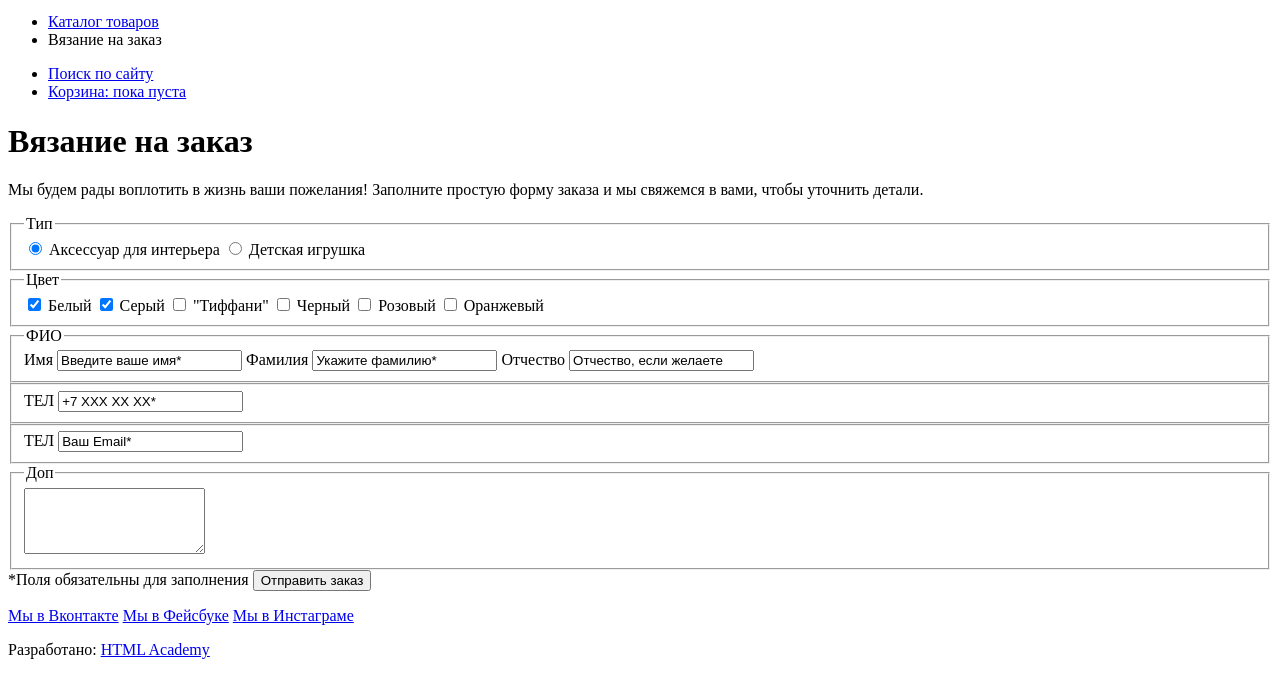
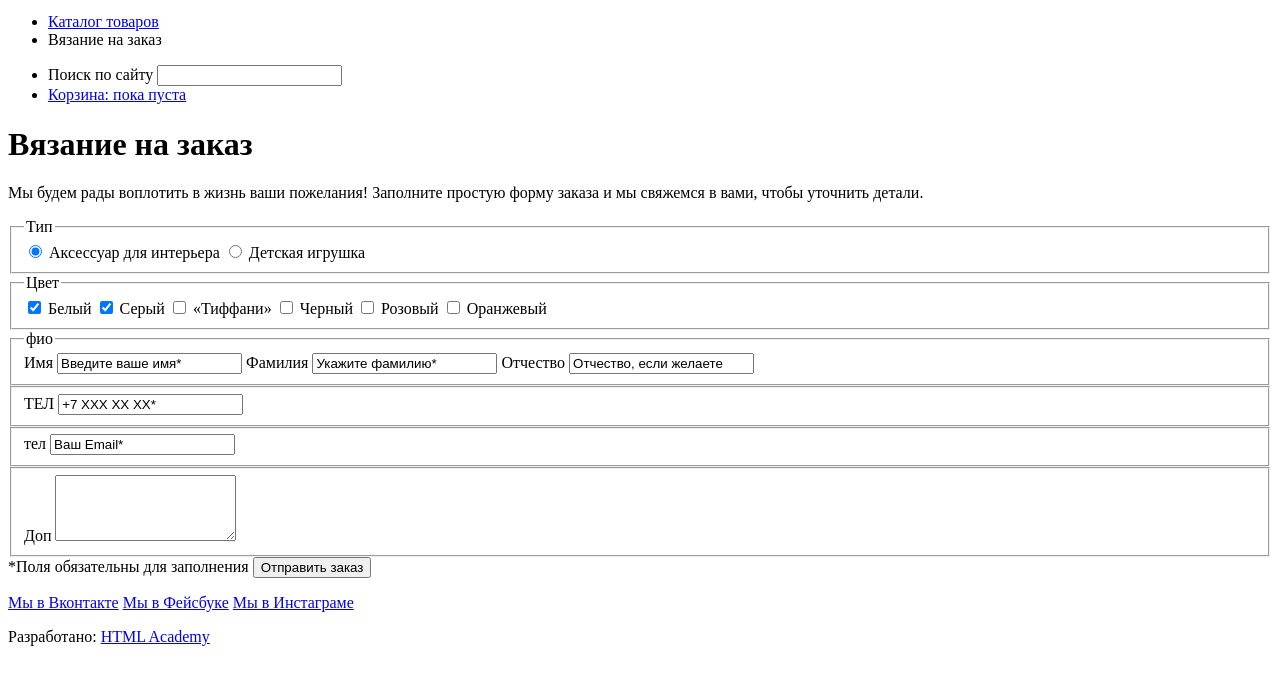
Before and after one commit to VSuchkov/229762-mishka, a website: page form.html in a window 1280 px wide. Shown: the part 63-760 px from the top of the page. Drawn offline with Linux system fonts and the light colour scheme.

Commit message:
исправил form

```diff
--- a/form.html
+++ b/form.html
@@ -5,23 +5,22 @@
 		<title>HTML Academy: Мишка</title>
 	</head>
 	<body>
-  	<header class="page-header">
 		<h1 class="visually-hidden"></h1>
-  		<div class="page-header__logo">
+		<div class="logo ">
 			<img src="" width="86" height="35" alt="Мишка">
 		</div>
+		<header class="page-header">
 			<nav class="main-nav main-nav--closed main-nav-nojs">
 				<button class="main-nav__toggle" type="button">
 					Открыть меню
 				</button>
-  			<div class="main-nav__wrapper">
 				<ul class="main-nav__items">
-  					<li class="main-nav__item main-nav__item">
+					<li class="main-nav__item">
 						<a href="#">
 							Каталог товаров
 						</a>
 					</li>
-  					<li class="main-nav__item main-nav__item">
+					<li class="main-nav__item">
 						<span>
 							Вязание на заказ
 						</span>
@@ -29,9 +28,10 @@
 				</ul>
 				<ul class="main-nav__user-items">
 					<li class="main-nav__user-item">
-  						<a href="#" class="main-nav__user-search" title="Поиск">
+						<label for="search">
 							Поиск по сайту
-  						</a>
+						</label>
+						<input type="search" name="search">
 						</li>
 						<li class="main-nav__user-item">
 							<a href="#" class="main-nav__user-basket" title="Корзина">
@@ -39,7 +39,6 @@
 							</a>
 						</li>
 					</ul>
-  			</div>
 				</nav>
 			</header>
 			<main>
@@ -80,7 +79,7 @@
 						</label>
 						<input type="checkbox" id="tiffany">
 						<label for="tiffany">
-              "Тиффани"
+							&laquoТиффани&raquo
 						</label>
 						<input type="checkbox" id="black">
 						<label for="black">
@@ -97,7 +96,7 @@
 					</fieldset>
 					<fieldset class="order-form__name">
 						<legend>
-              ФИО
+							фио
 						</legend>
 						<label for="name">Имя</label>
 						<input id="name" type="text" value="Введите ваше имя*" required>
@@ -110,40 +109,38 @@
 						<label for="tel">ТЕЛ</label>
 						<input type="tel" name="tel" value="+7 XXX XX XX*" required>
 					</fieldset>
-          <fieldset class="order-form__email">
-            <label for="email">ТЕЛ</label>
-            <input type="email" name="email" value="Ваш Email*" required>
+					<fieldset class="order-form__e-mail">
+						<label for="e-mail">тел</label>
+						<input type="e-mail" name="e-mail" value="Ваш Email*" required>
 					</fieldset>
 					<fieldset class="order-form__comment">
-            <legend>
+						<label for="reviev">
 							Доп
-            </legend>
+						</label>
 						<textarea name="review" rows="4" value="Опишите все ваши пожелания к заказу">
 						</textarea>
 					</fieldset>
 					<span class="order-form__required-fields">
 						*Поля обязательны для заполнения
 					</span>
-          <button class="order__form btn">
+					<button type="submit" class="order__form btn">
 						Отправить заказ
 					</button>
 				</form>
 			</div>
 		</main>
 		<footer class="page-footer">
-  		<div class="page-footer__wrapper">
-  			<p class="page-footer__social">
-  				<span class="social-links">
-  					<a class="social-link social-link--vk" href="https://vk.com/htmlacademy">Мы в Вконтакте</a>
-						<a class="social-link social-link--fb" href="https://www.facebook.com/htmlacademy">Мы в Фейсбуке</a>
-						<a class="social-link social-link--in" href="https://www.instagram.com/htmlacademy">Мы в Инстаграме</a>
+			<p class="social">
+				<span class="social__links">
+					<a class="social__link social__link--vk" href="https://vk.com/htmlacademy">Мы в Вконтакте</a>
+					<a class="social__link social__link--fb" href="https://www.facebook.com/htmlacademy">Мы в Фейсбуке</a>
+					<a class="social__link social__link--in" href="https://www.instagram.com/htmlacademy">Мы в Инстаграме</a>
 			</span>
 			</p>
 			<p class="page-footer__copyright">
 				Разработано:
-  				<a class="btn page-footer__copyright-link" href="https://htmlacademy.ru/intensive/adaptive">HTML Academy</a>
+				<a class="page-footer__copyright-link" href="https://htmlacademy.ru/intensive/adaptive">HTML Academy</a>
 			</p>
-  		</div>
 		</footer>
 	</body>
 </html>
```
Lines whose indentation alone changed are shown as unchanged.
